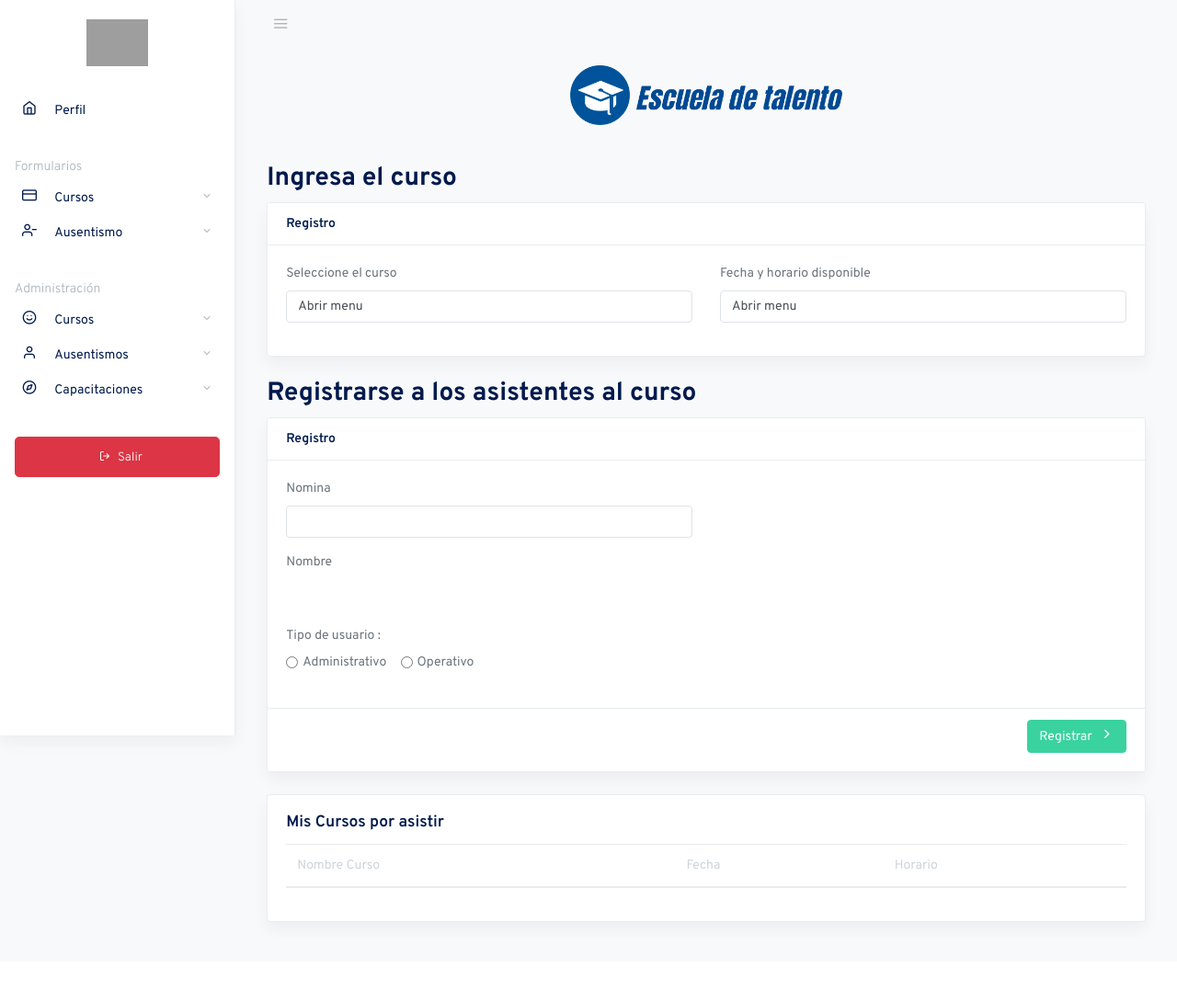
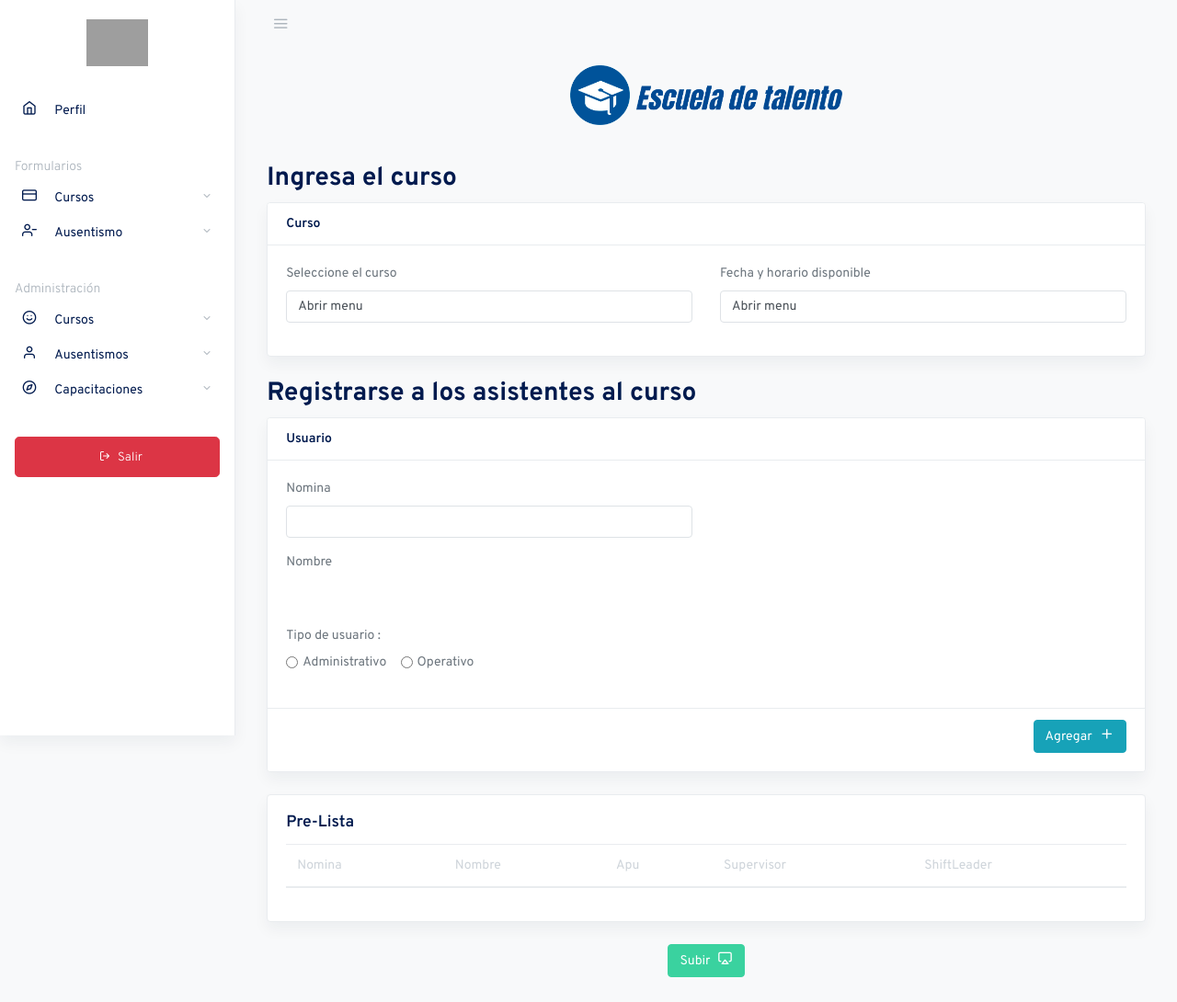
Before and after one commit to Hadbet/Cursos, a PHP site: page /form_cursos_asistentes.html in a window 1280 px wide. Shown: the whole page at 92% size. Before the commit the page ends 1012 px from the top, so only its background shows below. Run offline with PHP 8.4, Linux system fonts and the light colour scheme; lists and menus that the app fills with data are empty; some libraries are stand-ins or nearby versions; some web fonts are replaced; grey boxes are pictures that could not be loaded.

Commit message:
Ingreso de nombres de curso

```diff
--- a/dao/guardarCurso.php
+++ b/dao/guardarCurso.php
@@ -5,7 +5,6 @@ $Nombre=$_POST['nombre'];
 $Horario=$_POST['horario'];
 $Fecha=$_POST['fecha'];
 $Capacidad=$_POST['capacidad'];
-
 $Objetivo=$_POST['objetivo'];
 $Instructor=$_POST['instructor'];
 $Temario=$_POST['temario'];
--- a/form_cursos_asistentes.html
+++ b/form_cursos_asistentes.html
@@ -171,7 +171,7 @@
                     <h2 class="page-title">Ingresa el curso</h2>
                     <div class="card shadow mb-4">
                         <div class="card-header">
-                            <strong class="card-title">Registro</strong>
+                            <strong class="card-title">Curso</strong>
                         </div>
                         <div class="card-body">
                             <div class="row">
@@ -213,7 +213,7 @@
                     <h2 class="page-title">Registrarse a los asistentes al curso</h2>
                     <div class="card shadow mb-4">
                         <div class="card-header">
-                            <strong class="card-title">Registro</strong>
+                            <strong class="card-title">Usuario</strong>
                         </div>
                         <div class="card-body">
                             <div class="row">
@@ -257,8 +257,7 @@
                                     </div>
                                     <div class="form-group mb-3" id="divShiftleader" style="display: none">
                                         <label for="cbShiftleader">Shifleader</label>
-                                        <select class="custom-select" id="cbShiftleader"
-                                                onchange="cargarCursosSelect()">
+                                        <select class="custom-select" id="cbShiftleader">
                                             <option selected>Abrir menu</option>
                                         </select>
                                     </div>
@@ -274,9 +273,9 @@
                             </div>
                         </div>
                         <div class="card-footer">
-                            <button type="button" onclick="agregarAsistenciaCurso()"
-                                    class="btn mb-2 btn-success float-right text-white">Registrar<span
-                                    class="fe fe-chevron-right fe-16 ml-2"></span></button>
+                            <button type="button" onclick="cargarUsuario()"
+                                    class="btn mb-2 btn-info float-right text-white">Agregar<span
+                                    class="fe fe-plus fe-16 ml-2"></span></button>
                         </div>
                     </div> <!-- / .card -->
                 </div> <!-- .col-12 -->
@@ -288,13 +287,15 @@
                 <div class="col-12">
                     <div class="card shadow mb-4">
                         <div class="card-body">
-                            <h5 class="card-title">Mis Cursos por asistir</h5>
+                            <h5 class="card-title">Pre-Lista</h5>
                             <table id="tablaCursosPendientes" class="table table-hover">
                                 <thead>
                                 <tr>
-                                    <th>Nombre Curso</th>
-                                    <th>Fecha</th>
-                                    <th>Horario</th>
+                                    <th>Nomina</th>
+                                    <th>Nombre</th>
+                                    <th>Apu</th>
+                                    <th>Supervisor</th>
+                                    <th>ShiftLeader</th>
                                 </tr>
                                 </thead>
                                 <tbody>
@@ -306,39 +307,23 @@
             </div> <!-- .row -->
         </div> <!-- .container-fluid -->
 
+        <div class="container-fluid">
+            <div class="row justify-content-center text-center">
+                <div class="col-12">
+                    <button type="button" onclick="guardarLista()"
+                            class="btn mb-2 btn-success text-white">Subir<span
+                            class="fe fe-airplay fe-16 ml-2"></span></button>
+
+                </div> <!-- .col-12 -->
+            </div> <!-- .row -->
+        </div> <!-- .container-fluid -->
+
+
+
 
     </main> <!-- main -->
 </div> <!-- .wrapper -->
 
-<div class="modal fade modal-full" tabindex="-1" role="dialog" aria-labelledby="mySmallModalLabel" aria-hidden="true">
-    <button aria-label="" type="button" class="close px-2" data-dismiss="modal" aria-hidden="true">
-        <span aria-hidden="true">×</span>
-    </button>
-    <div class="modal-dialog modal-dialog-centered" role="document">
-        <div class="modal-content">
-            <div class="modal-body text-center">
-                <h1>¿Cómo calificas el contenido del curso?</h1>
-                <p>Responde y evalúa</p>
-                <div class="image-container">
-                    <img src="assets/images/verde.png" onclick="handleClick(this)">
-                    <img src="assets/images/amarillo.png" onclick="handleClick(this)"
-                         style="margin-left: 5px;margin-right: 5px">
-                    <img src="assets/images/rojo.png" onclick="handleClick(this)">
-                </div>
-                <br>
-                <form class="form-inline justify-content-center">
-                    <input id="txtComentariosCurso" class="form-control form-control-lg mr-sm-2 bg-transparent"
-                           type="text" placeholder="Comentarios adicionales" aria-label="Search">
-
-                </form>
-                <br>
-                <button onclick="guardarEvaluacion()" class="btn btn-primary btn-lg mb-2 my-2 my-sm-0" type="submit">
-                    Enviar
-                </button>
-            </div>
-        </div>
-    </div>
-</div>
 <script src="https://cdnjs.cloudflare.com/ajax/libs/jspdf/1.5.3/jspdf.debug.js"></script>
 <script src="js/jquery.min.js"></script>
 <script src="js/popper.min.js"></script>
@@ -423,7 +408,7 @@
         if(e.key === 'Enter' || e.keyCode === 13){
             $.getJSON('https://arketipo.mx/RH/CursosRH/dao/consultaEmpleadoGeneral.php?nomina=' + document.getElementById("txtNominaCurso").value, function (data) {
                 for (var i = 0; i < data.data.length; i++) {
-                    document.getElementById("txtNominaCurso").value = data.data[i].NomUser;
+                    document.getElementById("txtNombrePersonaCurso").value = data.data[i].NomUser;
                 }
             });
         }
@@ -480,7 +465,7 @@
 
         });
     }
-
+    cargarCursosSelect();
     var cursos = [];
 
     function cargarCursosSelect() {
@@ -488,6 +473,14 @@
             cursos = data.data;
             var select = document.getElementById("cbCurso");
             select.innerHTML = "";
+
+            var createOptionAux = document.createElement("option");
+            createOptionAux.text = "Seleccione curso";
+            createOptionAux.value = "Seleccione curso";
+
+
+            select.appendChild(createOptionAux);
+
             var nombresCursos = [];
             for (var i = 0; i < cursos.length; i++) {
                 if (!nombresCursos.includes(cursos[i].NombreCurso)) {
@@ -518,33 +511,7 @@
         }
     }
 
-    function cargarSeleccionCursos() {
-        var select = document.getElementById("cbHorario");
-        var nuevoValor = document.getElementById("cbCurso").value + ", " + document.getElementById("cbFechaHora").value;
 
-        // Verificar si el valor ya existe en las opciones
-        for (var i = 0; i < select.options.length; i++) {
-            if (select.options[i].value == nuevoValor) {
-                // El valor ya existe, así que salimos de la función
-                return;
-            }
-        }
-
-        // Si llegamos aquí, el valor no existe en las opciones, así que lo agregamos
-        var createOption = document.createElement("option");
-        createOption.text = nuevoValor;
-        createOption.value = nuevoValor;
-        select.appendChild(createOption);
-    }
-
-    function eliminarCurso() {
-        var select = document.getElementById("cbHorario");
-        var selectedIndex = select.selectedIndex;
-
-        if (selectedIndex != -1) {
-            select.remove(selectedIndex);
-        }
-    }
 
     async function agregarAsistenciaCurso() {
         var nomina = document.getElementById("txtNominaCurso");
@@ -622,135 +589,55 @@
 
     }
 
-    cargarHorarios();
+    var lista = [];
 
-    function cargarHorarios() {
-        $.getJSON('https://arketipo.mx/RH/CursosRH/dao/consultaCursoUsuario.php?nomina=' + document.getElementById("txtNominaCurso").value, function (data) {
-            var table = $("#tablaCursosPendientes"); // selecciona la tabla
-            var tableConcluidos = $("#tablaConcluidos"); // selecciona la tabla
-            var tableCertificados = $("#tablaCertificados"); // selecciona la tabla
+    function cargarUsuario() {
 
-            for (var i = 0; i < data.data.length; i++) {
+        var table = $("#tablaCursosPendientes");
+        var radioValue = document.querySelector('input[name="inlineRadioOptions"]:checked').value;
+        var nominaValue = document.getElementById("txtNominaCurso").value;
+        var nombreValue = document.getElementById("txtNombrePersonaCurso").value;
 
-                if (data.data[i].EstatusAsistencia == '0') {
-                    var newRow = $("<tr></tr>");
-                    var nameCell = $("<td></td>").text(data.data[i].Curso); // asume que tienes un campo id en tus datos
-                    var horarioCell = $("<td></td>").text(data.data[i].Horario); // asume que tienes un campo id en tus datos
-                    var fechaCell = $("<td></td>").text(data.data[i].Fecha);
+        // Verifica si el número de nómina y el nombre ya existen en la lista
+        for (var i = 0; i < lista.length; i++) {
+            if (lista[i][0] === nominaValue || lista[i][1] === nombreValue) {
+                // Si el número de nómina y el nombre ya existen, retorna de la función sin hacer nada
+                return;
+            }
+        }
 
-                    // agrega las celdas a la fila y la fila a la tabla
-                    newRow.append(nameCell);
-                    newRow.append(fechaCell);
-                    newRow.append(horarioCell);
-                    table.append(newRow);
-                } else if (data.data[i].EstatusAsistencia == '2') {
-
-                    var newRowConcluido = $("<tr></tr>");
-                    var idCell = $("<td></td>").text(data.data[i].IdBitacoraCurso);
-                    var nameCursoCell = $("<td></td>").text(data.data[i].Curso); // asume que tienes un campo id en tus datos
-                    var horarioCursoCell = $("<td></td>").text(data.data[i].Horario); // asume que tienes un campo id en tus datos
-                    var fechaCursoCell = $("<td></td>").text(data.data[i].Fecha); // asume que tienes un campo id en tus datos
-                    if (data.data[i].Evaluacion === '0') {
-                        var evaluacionCell = $("<td></td>").html("<span class=\"badge badge-pill badge-warning text-white\">" + "Pendiente" + "</span>");
-                    } else {
-                        var evaluacionCell = $("<td></td>").text(data.data[i].Evaluacion);
-
-                    }
-                    var valorarCell = $("<td></td>").html(`<button type="button" class="btn mb-2 btn-secondary" onclick="llenarEvaluacion('${data.data[i].Curso}','${data.data[i].Horario}','${data.data[i].Fecha}','${data.data[i].IdBitacoraCurso}')" data-toggle="modal" data-target=".modal-full">Valorar</button>`);
-
-                    // agrega las celdas a la fila y la fila a la tabla
-                    newRowConcluido.append(idCell);
-                    newRowConcluido.append(nameCursoCell);
-                    newRowConcluido.append(horarioCursoCell);
-                    newRowConcluido.append(fechaCursoCell);
-                    newRowConcluido.append(evaluacionCell);
-                    newRowConcluido.append(valorarCell);
-                    -
-                        tableConcluidos.append(newRowConcluido);
-                } else if (data.data[i].EstatusAsistencia == '3') {
-                    var newRowCertificado = $("<tr></tr>");
-                    var idCertificadoCell = $("<td></td>").text(data.data[i].IdBitacoraCurso);
-                    var nameCertificadoCell = $("<td></td>").text(data.data[i].Curso); // asume que tienes un campo id en tus datos
-                    var horarioCertificadoCell = $("<td></td>").text(data.data[i].Horario); // asume que tienes un campo id en tus datos
-                    var fechaCertificadoCell = $("<td></td>").text(data.data[i].Fecha); // asume que tienes un campo id en tus datos
-                    if (data.data[i].Evaluacion === '0') {
-                        var evaluacionCertificadoCell = $("<td></td>").html("<span class=\"badge badge-pill badge-warning text-white\">" + "Pendiente" + "</span>");
-                    } else {
-                        var evaluacionCertificadoCell = $("<td></td>").text(data.data[i].Evaluacion);
-
-                    }
-                    var certificadoCell = $("<td></td>").html(`<button type="button" class="btn mb-2 btn-secondary" onclick="generarCertificado('${data.data[i].Curso}','${data.data[i].Horario}','${data.data[i].Fecha}','${data.data[i].IdBitacoraCurso}')" >Descargar Certificado</button>`);
-
-                    newRowCertificado.append(idCertificadoCell);
-                    newRowCertificado.append(nameCertificadoCell);
-                    newRowCertificado.append(horarioCertificadoCell);
-                    newRowCertificado.append(fechaCertificadoCell);
-                    newRowCertificado.append(evaluacionCertificadoCell);
-                    newRowCertificado.append(certificadoCell);
-                    tableCertificados.append(newRowCertificado);
-                }
-            }
-        });
-    }
-
-    function generarCertificado(curso, horario, fecha, id) {
-        var doc = new jsPDF('landscape');
-
-        var nombre = document.getElementById("txtNombrePersonaCurso");
-        var logo = new Image();
-        logo.src = 'assets/images/plantilla.png';
-        doc.addImage(logo, 'PNG', 0, 0, 298, 210);
-        doc.setFillColor(173, 216, 230); // Azul claro
-        doc.text(curso, 185, 123);
-        doc.text(nombre.value, 141, 107);
-        doc.text(fecha, 189, 130);
-        doc.text('ID: ' + id, 13, 11);
-
-        // Guarda el PDF
-        doc.save('certificado.pdf');
-    }
-
-    var cursoGlobal, horarioGlobal, fechaGlobal, calificacionGlobal, idGlobal;
-
-    function handleClick(clickedImage) {
-        var images = document.querySelectorAll('.image-container img');
-        images.forEach(function (image) {
-            if (image === clickedImage) {
-                image.classList.add('active');
-                image.classList.remove('inactive');
-            } else {
-                image.classList.add('inactive');
-                image.classList.remove('active');
-            }
-        });
-
-        if (clickedImage.src.includes('verde.png')) {
-            calificacionGlobal = "Bueno";
-        } else if (clickedImage.src.includes('amarillo.png')) {
-            calificacionGlobal = "Regular";
-        } else if (clickedImage.src.includes('rojo.png')) {
-            calificacionGlobal = "Malo";
+        if (radioValue === "Administrativo"){
+            var newRow = $("<tr></tr>");
+            var nominaCell = $("<td></td>").text(nominaValue);
+            var nombreCell = $("<td></td>").text(nombreValue);
+            var apuCell = $("<td></td>").text(document.getElementById("cbEncargado").value);
+            var supervisorCell = $("<td></td>").text("NA");
+            var shiftleaderCell = $("<td></td>").text("NA");
+            lista.push([nominaCell.text(), nombreCell.text(), apuCell.text(), supervisorCell.text(), shiftleaderCell.text()]);
+            newRow.append(nominaCell);
+            newRow.append(nombreCell);
+            newRow.append(apuCell);
+            newRow.append(supervisorCell);
+            newRow.append(shiftleaderCell);
+            table.append(newRow);
+        }else{
+            var newRow = $("<tr></tr>");
+            var nominaCell = $("<td></td>").text(nominaValue);
+            var nombreCell = $("<td></td>").text(nombreValue);
+            var apuCell = $("<td></td>").text(document.getElementById("cbApu").value);
+            var supervisorCell = $("<td></td>").text(document.getElementById("cbSupervisor").value);
+            var shiftleaderCell = $("<td></td>").text(document.getElementById("cbShiftleader").value);
+            lista.push([nominaCell.text(), nombreCell.text(), apuCell.text(), supervisorCell.text(), shiftleaderCell.text()]);
+            newRow.append(nominaCell);
+            newRow.append(nombreCell);
+            newRow.append(apuCell);
+            newRow.append(supervisorCell);
+            newRow.append(shiftleaderCell);
+            table.append(newRow);
         }
 
     }
 
-    $(document).ready(function () {
-        $('.modal').on('hidden.bs.modal', function () {
-            var images = document.querySelectorAll('.image-container img');
-            images.forEach(function (image) {
-                image.classList.remove('active');
-                image.classList.remove('inactive');
-            });
-        });
-    });
-
-
-    function llenarEvaluacion(curso, horario, fecha, id) {
-        cursoGlobal = curso;
-        horarioGlobal = horario;
-        fechaGlobal = fecha;
-        idGlobal = id;
-    }
 
     function guardarEvaluacion() {
 
@@ -760,16 +647,14 @@
 
         const data = new FormData();
 
-        data.append('curso', cursoGlobal);
-        data.append('horario', horarioGlobal);
-        data.append('fecha', fechaGlobal);
-        data.append('comentarios', comentarios.value);
-        data.append('calificacion', calificacionGlobal);
-        data.append('nomina', nomina.value);
-        data.append('nombre', nombre.value);
-        data.append('id', idGlobal);
+        data.append('nomina', cursoGlobal);
+        data.append('nombre', horarioGlobal);
+        data.append('apu', fechaGlobal);
+        data.append('supervisor', comentarios.value);
+        data.append('shiftLeader', calificacionGlobal);
+        data.append('horario', nomina.value);
 
-        fetch('dao/guardarEvaluacionCurso.php', {
+        fetch('dao/guardarBitacoraCurso.php', {
             method: 'POST',
             body: data
         })
@@ -794,6 +679,50 @@
             });
     }
 
+    function guardarLista() {
+        var horario = document.getElementById("cbCurso").value+", "+document.getElementById("cbHorario").value;
+
+        for (var i = 0; i < lista.length; i++) {
+
+            const data = new FormData();
+
+            data.append('nomina', lista[i][0]);
+            data.append('nombre', lista[i][1]);
+            data.append('apu', lista[i][2]);
+            data.append('supervisor', lista[i][3]);
+            data.append('shiftLeader', lista[i][4]);
+            data.append('horario', horario);
+
+            fetch('dao/guardarBitacoraCurso.php', {
+                method: 'POST',
+                body: data
+            })
+                .then(function (response) {
+                    if (response.ok) {
+                        Swal.fire({
+                            icon: 'success',
+                            title: 'Enviado.', showConfirmButton: false, input: 'none',
+                            text: 'Registro enviado.'
+                        })
+                    } else {
+                        throw "Error en la llamada Ajax";
+                    }
+
+                })
+                .then(function (texto) {
+                    console.log(texto);
+                })
+                .catch(function (err) {
+                    console.log(err);
+                });
+
+        }
+
+
+        location.reload();
+    }
+
+
 </script>
 </body>
 </html>
```
